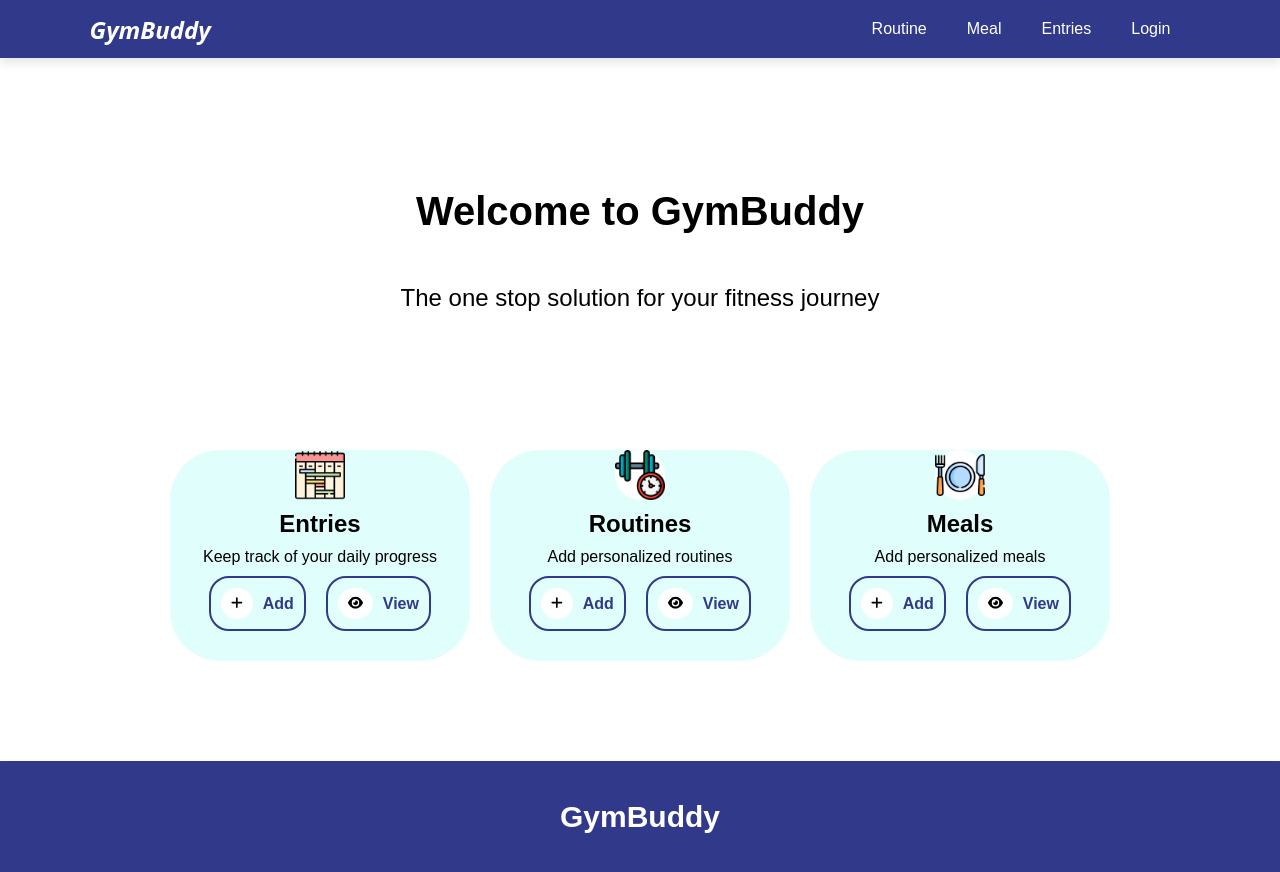
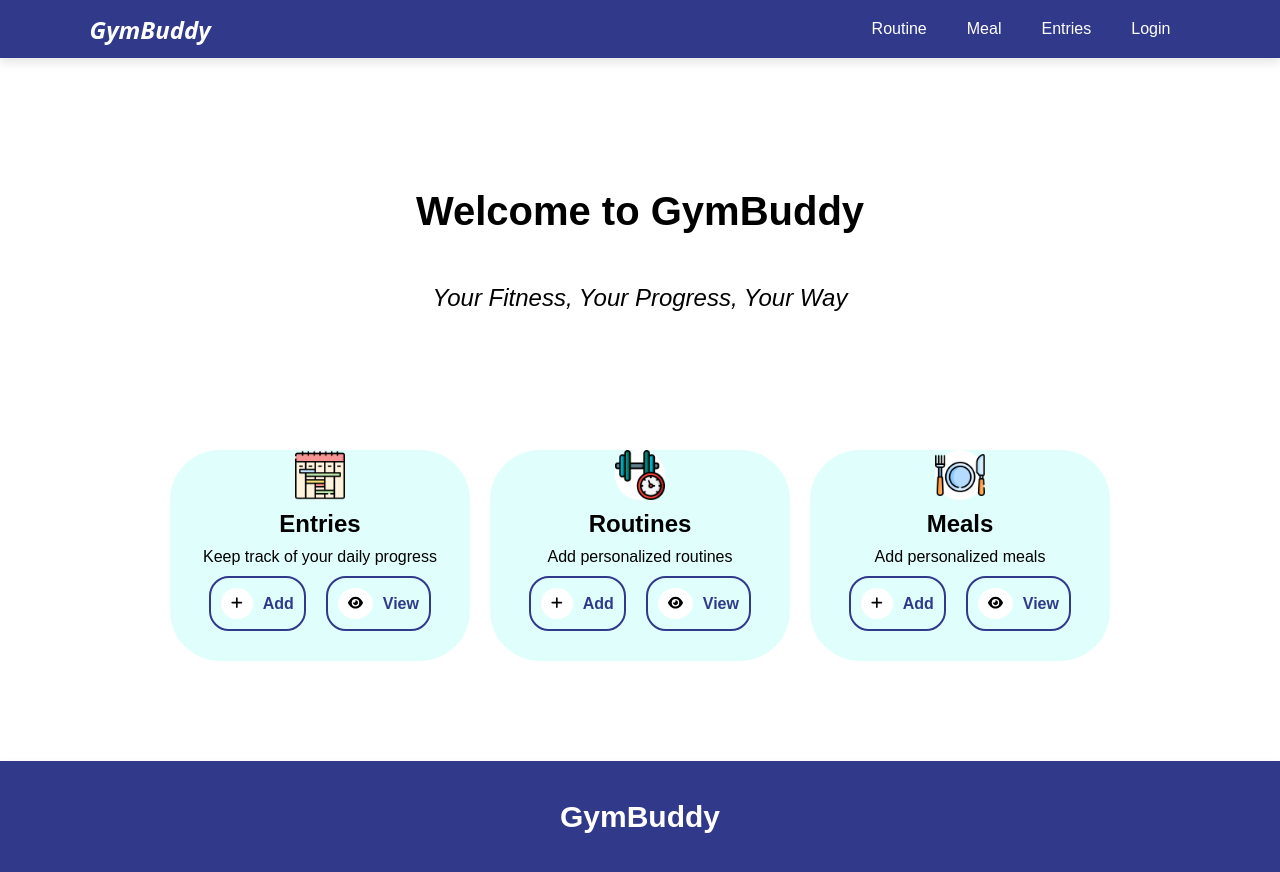
Before and after one commit to antoniozreiby/client, a React (Create React App) app: page /home in a window 1280 px wide. Built offline with nearby package versions, Linux system fonts and the light colour scheme.

Commit message:
adjusted slogan...

```diff
--- a/src/pages/home/Home.jsx
+++ b/src/pages/home/Home.jsx
@@ -10,7 +10,9 @@ const Home = () => {
       <Navbar />
       <div className="banner">
         <h1>Welcome to GymBuddy</h1>
-        <p>The one stop solution for your fitness journey</p>
+        <p style={{ fontStyle: "italic" }}>
+          Your Fitness, Your Progress, Your Way
+        </p>
       </div>
       <div className="mainContainer">
         <HomeComp
```
